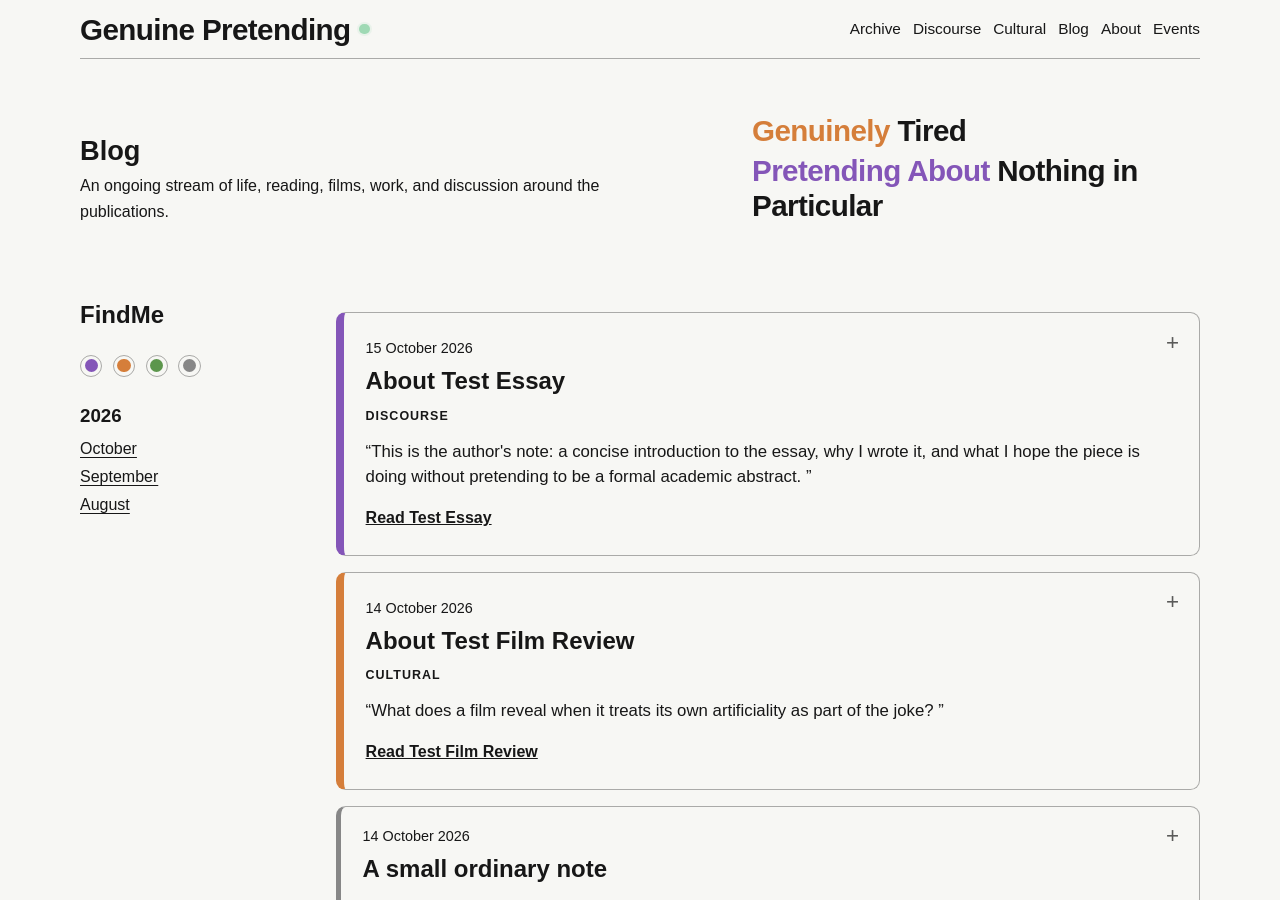
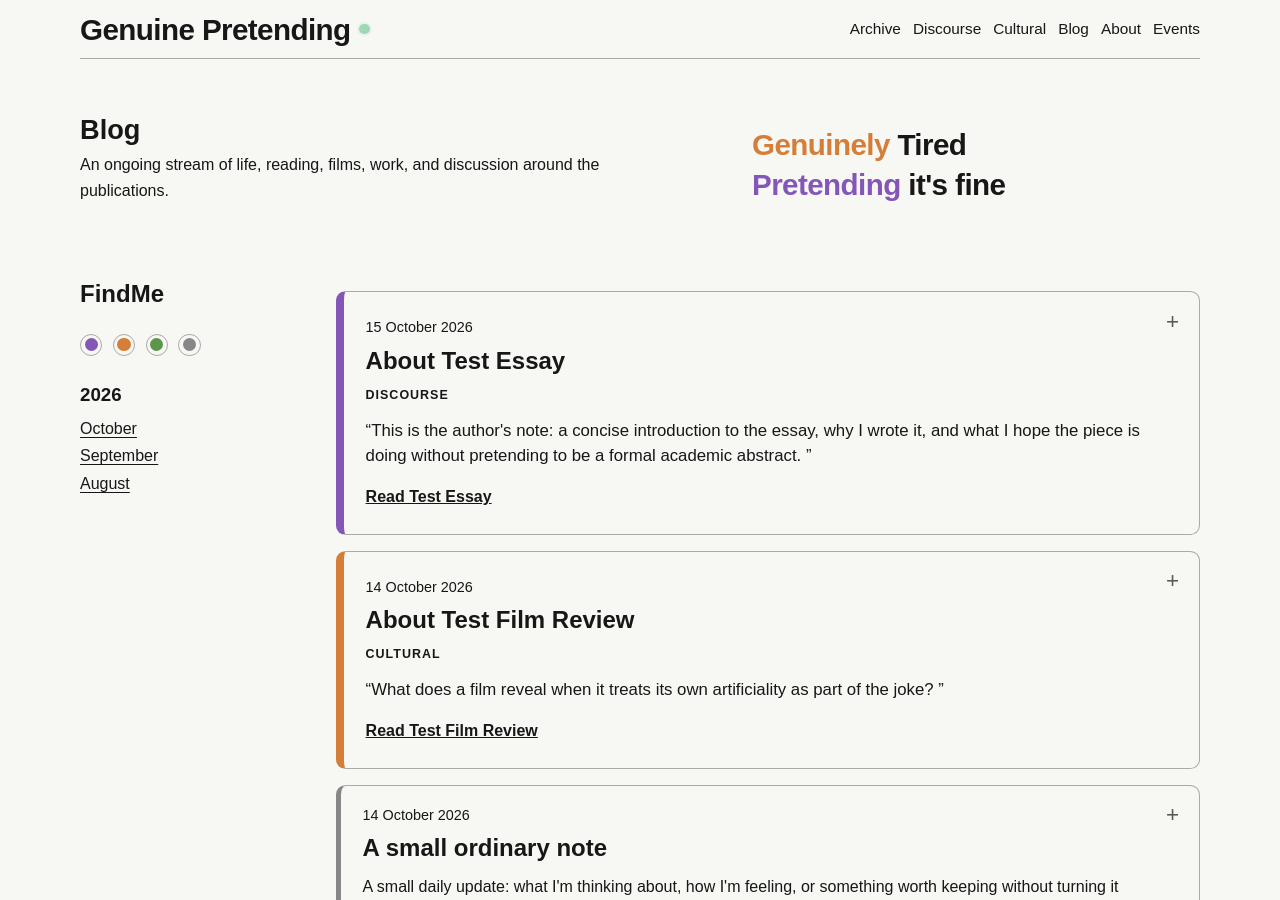
Before and after one commit to roxannewolfe/roxannewolfe.github.io, a Jekyll site: the page built from blog/index.html, in a window 1280 px wide and 900 px high. Built offline with Jekyll 4.4.1, drawn with Linux system fonts in a browser that asks for light colours.

Commit message:
Refine current blog status text

```diff
--- a/_data/state.yml
+++ b/_data/state.yml
@@ -17,5 +17,5 @@ blog:
       accent: "Genuinely"
       text: "Tired"
     line_two:
-      accent: "Pretending About"
-      text: "Nothing in Particular"
+      accent: "Pretending"
+      text: "it's fine"
```
